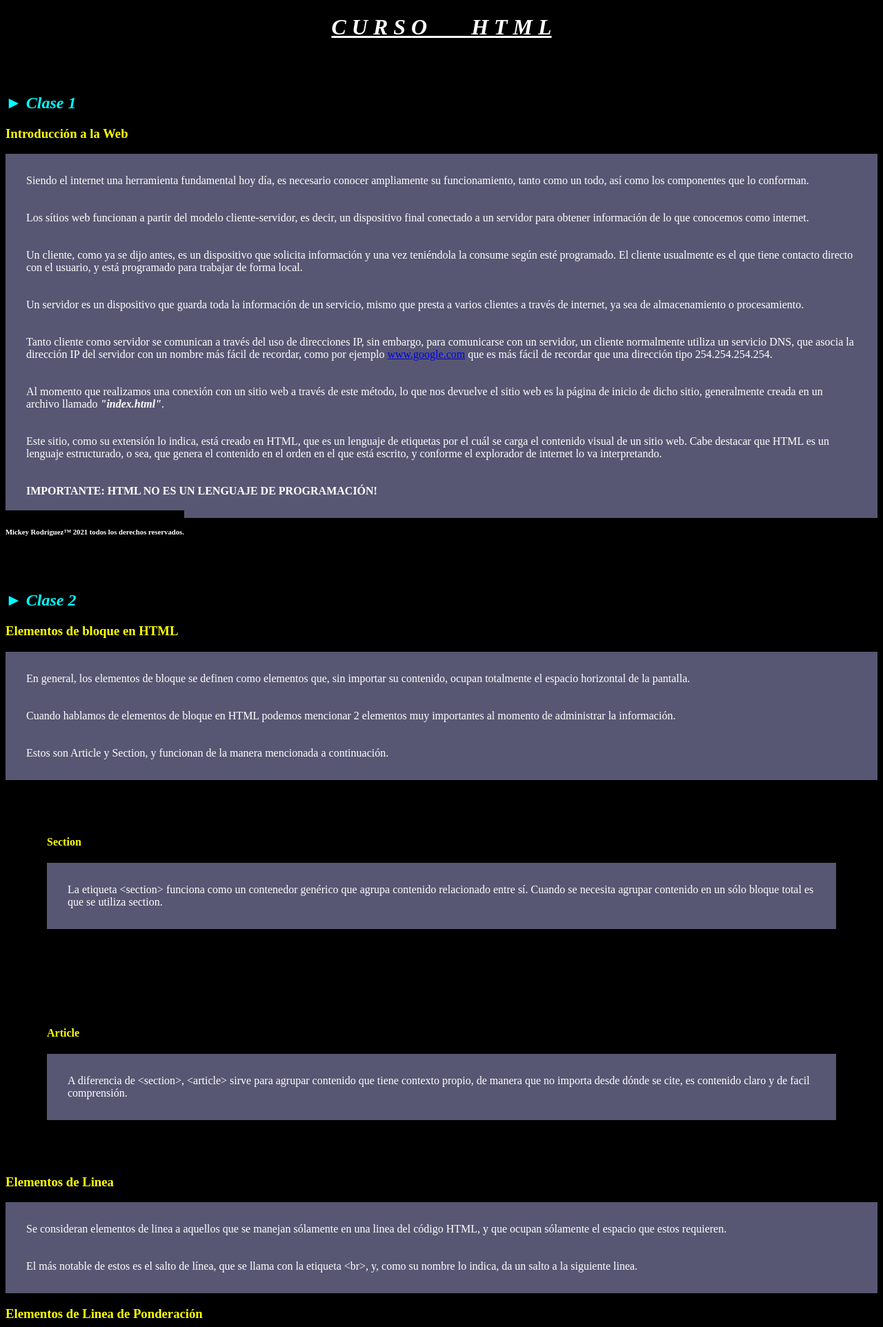
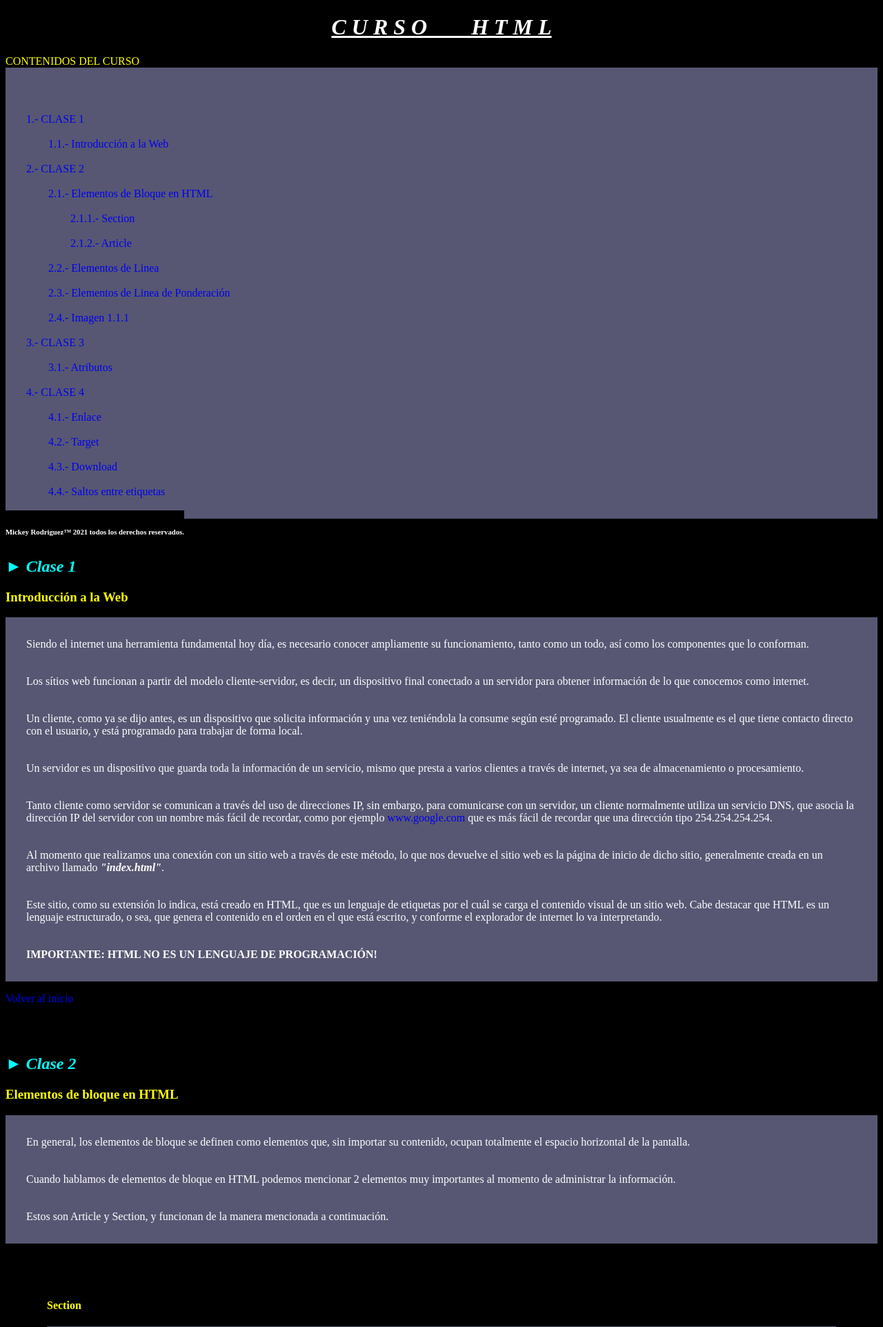
Before and after one commit to ThunderGer23/Git_github, a PHP site: page / in a window 1280 px wide. Shown: the top 1924 px of the page at 69% size. Run offline with PHP 8.4, Linux system fonts and the light colour scheme.

Commit message:
Se añadió un bonito índice y la clase 4

```diff
--- a/index.html
+++ b/index.html
@@ -19,7 +19,31 @@
     </header>
 
     <main>
-      <section>
+      <section id="index" class="index">
+        <header>CONTENIDOS DEL CURSO</header>
+        <div class="indexframe textblock">
+          <br><br><a href="#c1">1.- CLASE 1</a>
+          <br><br><a href="#1.1">&emsp;&emsp;1.1.- Introducción a la Web</a>
+          <br><br><a href="#c2">2.- CLASE 2</a>
+          <br><br><a href="#2.1">&emsp;&emsp;2.1.- Elementos de Bloque en HTML</a>
+          <br><br><a href="#2.1.1">&emsp;&emsp;&emsp;&emsp;2.1.1.- Section</a>
+          <br><br><a href="#2.1.2">&emsp;&emsp;&emsp;&emsp;2.1.2.- Article</a>
+          <br><br><a href="#2.2">&emsp;&emsp;2.2.- Elementos de Linea</a>
+          <br><br><a href="#2.3">&emsp;&emsp;2.3.- Elementos de Linea de Ponderación</a>
+          <br><br><a href="#2.4">&emsp;&emsp;2.4.- Imagen 1.1.1</a>
+          <br><br><a href="#c3">3.- CLASE 3</a>
+          <br><br><a href="#3.1">&emsp;&emsp;3.1.- Atributos</a>
+          <br><br><a href="#c4">4.- CLASE 4</a>
+          <br><br><a href="#4.1">&emsp;&emsp;4.1.- Enlace</a>
+          <br><br><a href="#4.2">&emsp;&emsp;4.2.- Target</a>
+          <br><br><a href="#4.3">&emsp;&emsp;4.3.- Download</a>
+          <br><br><a href="#4.4">&emsp;&emsp;4.4.- Saltos entre etiquetas</a>
+
+        </div>
+        <footer></footer>
+      </section>
+
+      <section id="c1">
         <header class="classno">
           <br>&emsp;<br>
           <h2><i> ► Clase 1</i></h2>
@@ -27,7 +51,7 @@
 
         <div>
 
-          <article class="mainarticle">
+          <article class="mainarticle" id="1.1">
             <header>
               <h3><b>Introducción a la Web</b></h3>
             </header>
@@ -54,7 +78,7 @@
               IP, sin embargo, para comunicarse con un servidor, un cliente normalmente
               utiliza un servicio DNS, que asocia la dirección IP del servidor con un
               nombre más fácil de recordar, como por ejemplo
-              <a href="http://www.google.com">www.google.com</a> que es  más fácil de
+              <a href="http://www.google.com" target="_blank">www.google.com</a> que es  más fácil de
               recordar que una dirección tipo 254.254.254.254.
               <br><br><br>
               Al momento que realizamos una conexión con un sitio web a través de este
@@ -71,7 +95,7 @@
             </div>
 
             <footer>
-              <p>&emsp;</p>
+              <p><a href="#index">Volver al inicio</a>&emsp;</p>
             </footer>
           </article>
 
@@ -79,14 +103,14 @@
 
       </section>
 
-      <section>
+      <section id="c2">
         <header class="classno">
           <br>&emsp;<br>
           <h2><i> ► Clase 2</i></h2>
         </header>
 
         <div>
-          <article class="mainarticle">
+          <article class="mainarticle" id="2.1">
             <header>
               <h3><b>Elementos de bloque en HTML</b></h3>
             </header>
@@ -105,7 +129,7 @@
             </footer>
           </article>
 
-          <article class="subarticle">
+          <article class="subarticle" id="2.1.1">
             <header>
               <h4><b>Section</b></h4>
             </header>
@@ -120,7 +144,7 @@
             </footer>
           </article>
 
-          <article class="subarticle">
+          <article class="subarticle" id="2.1.2">
             <header>
               <h4><b>Article</b></h4>
             </header>
@@ -135,7 +159,7 @@
             </footer>
           </article>
 
-          <article class="mainarticle">
+          <article class="mainarticle" id="2.2">
             <header>
               <h3><b>Elementos de Linea</b></h3>
             </header>
@@ -152,7 +176,7 @@
             </footer>
           </article>
 
-          <article class="mainarticle">
+          <article class="mainarticle" id="2.3">
             <header>
               <h3><b>Elementos de Linea de Ponderación</b></h3>
             </header>
@@ -169,23 +193,27 @@
             </footer>
           </article>
 
-          <article class="mainarticle">
+          <article class="mainarticle" id="2.4">
             <header>
               <h3><b>Imagen 1.1.1</b></h3>
             </header>
-
             <div class="imgblock">
-              <img src="download.png" alt="download.png" width="500" style="text-align:center;">
+              <section>
+                <header></header>
+                <a href="download.png" download><img src="download.png" alt="download.png" width="500" style="text-align:center;"></a>
+                <footer><h6>&emsp;&gt;&gt;&gt;¡Haz click en la imagen!&lt;&lt;&lt;</h6></footer>
+              </section>
             </div>
 
             <footer>
+              <p><a href="#index">Volver al inicio</a>&emsp;</p>
             </footer>
           </article>
         </div>
 
       </section>
 
-      <section>
+      <section id="c3">
         <header class="classno">
           <br>&emsp;<br>
           <br>&emsp;<br>
@@ -194,7 +222,7 @@
 
         <div>
 
-          <article class="mainarticle">
+          <article class="mainarticle" id="3.1">
             <header>
               <h3><b>Atributos</b></h3>
             </header>
@@ -212,7 +240,108 @@
             </div>
 
             <footer>
+              <p><a href="#index">Volver al inicio</a>&emsp;</p>
+            </footer>
+          </article>
+
+        </div>
+
+      </section>
+
+      <section id="c4">
+        <header class="classno">
+          <br>&emsp;<br>
+          <br>&emsp;<br>
+          <h2><i> ► Clase 4</i></h2>
+        </header>
+
+        <div>
+          <article class="mainarticle" id="4.1">
+            <header>
+              <h3><b>Enlace</b></h3>
+            </header>
+
+            <div class="textblock">
+              Los enlaces o links sirven para conectar una página web con otra,
+              y se pueden utilizar como un recurso tanto interno como externo.
+              <br><br><br>
+              Llevan el atributo obligatorio href, en el cuál se especifica la
+              ruta que se va a utilizar.
+              <br><br><br>
+              Si ambos documentos están en la misma ubicación, basta con colocar
+              el nombre del archivo, de lo contrario habrá que especificar la
+              ruta completa.
+              <br><br>
+              Su sintáxis es:
+              <br><br>
+              &lt;a href="http://ww.url.com"&gt;Texto&lt;/a&gt;
+              <br><br><br>
+              Existen 2 tipos de rutas, que son las siguientes:
+              <br>
+              <br>► Relativas:
+              <br>&emsp;&emsp;Pueden ser relativas al punto donde nos encontramos o
+                a la raíz del proyecto.
+              <br><br>► Absolutas:
+              <br>&emsp;&emsp;Tienen un protocolo http o https y son únicas en la red.
+              se suelen utiliar para rutas ajenas al sistema.
+            </div>
+
+            <footer>
               <p></p>
+            </footer>
+          </article>
+
+          <article class="mainarticle" id="4.2">
+            <header>
+              <h3><b>Target</b></h3>
+            </header>
+
+            <div class="textblock">
+              Se coloca de manera inmediata después del href, de la siguiente forma:
+              <br><br>
+              &lt;a href="" target="_blank"&gt; &lt;/a&gt;
+              <br><br>
+              y su principal uso es definir el modo de apertura del recurso solcitado.
+              el valor sólo puede ser _self o _blank, siendo _self el valor por defecto.
+            </div>
+
+            <footer>
+              <p></p>
+            </footer>
+          </article>
+
+          <article class="mainarticle" id="4.3">
+            <header>
+              <h3><b>Download</b></h3>
+            </header>
+
+            <div class="textblock">
+              Es un atributo tipo booleano, sirve para poder descargar el recurso
+              solicitado. Dicho recurso debe encontrarse en nuestro servidor para
+              poder ejecutarlo. su sintáxis es
+              <br><br>
+              &lt;a href="" download&gt; &lt;/a&gt;
+            </div>
+
+            <footer>
+              <p></p>
+            </footer>
+          </article>
+
+          <article class="mainarticle" id="4.4">
+            <header>
+              <h3><b>Saltos entre etiquetas</b></h3>
+            </header>
+
+            <div class="textblock">
+              A demás de llevar a otras páginas, href también puede llevarnos a
+              otros lugars dentro dde la misma página, a través del uso de un id.
+              <br><br>
+              &lt;a href="#id"&gt;Texto&lt;/a&gt;
+            </div>
+
+            <footer>
+              <p><a href="#index">Volver al inicio</a>&emsp;</p>
             </footer>
           </article>
 
--- a/style.css
+++ b/style.css
@@ -39,3 +39,12 @@ header{
 .classno{
   color:cyan;
 }
+
+.indexframe{
+  border-color: white;
+  border-width: medium;
+}
+
+a{
+  text-decoration: none;
+}
```
